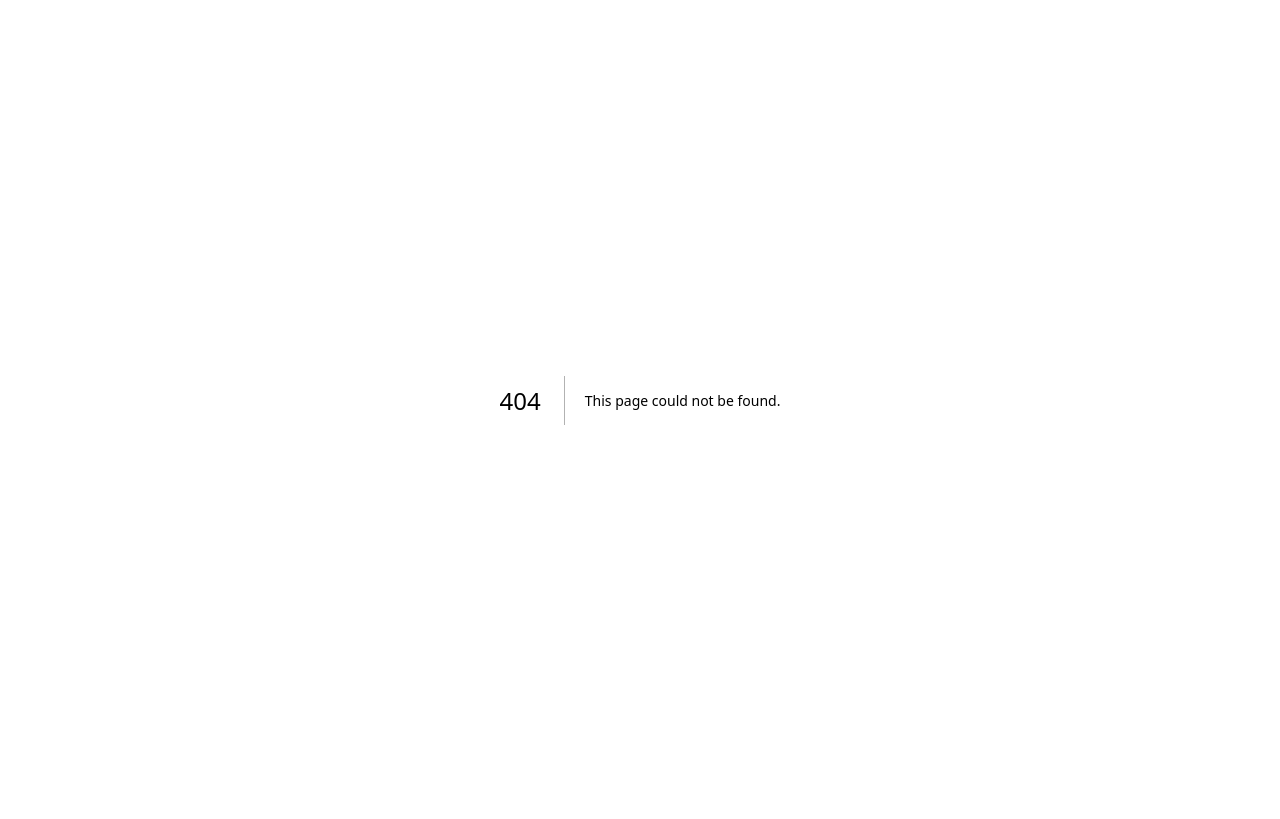
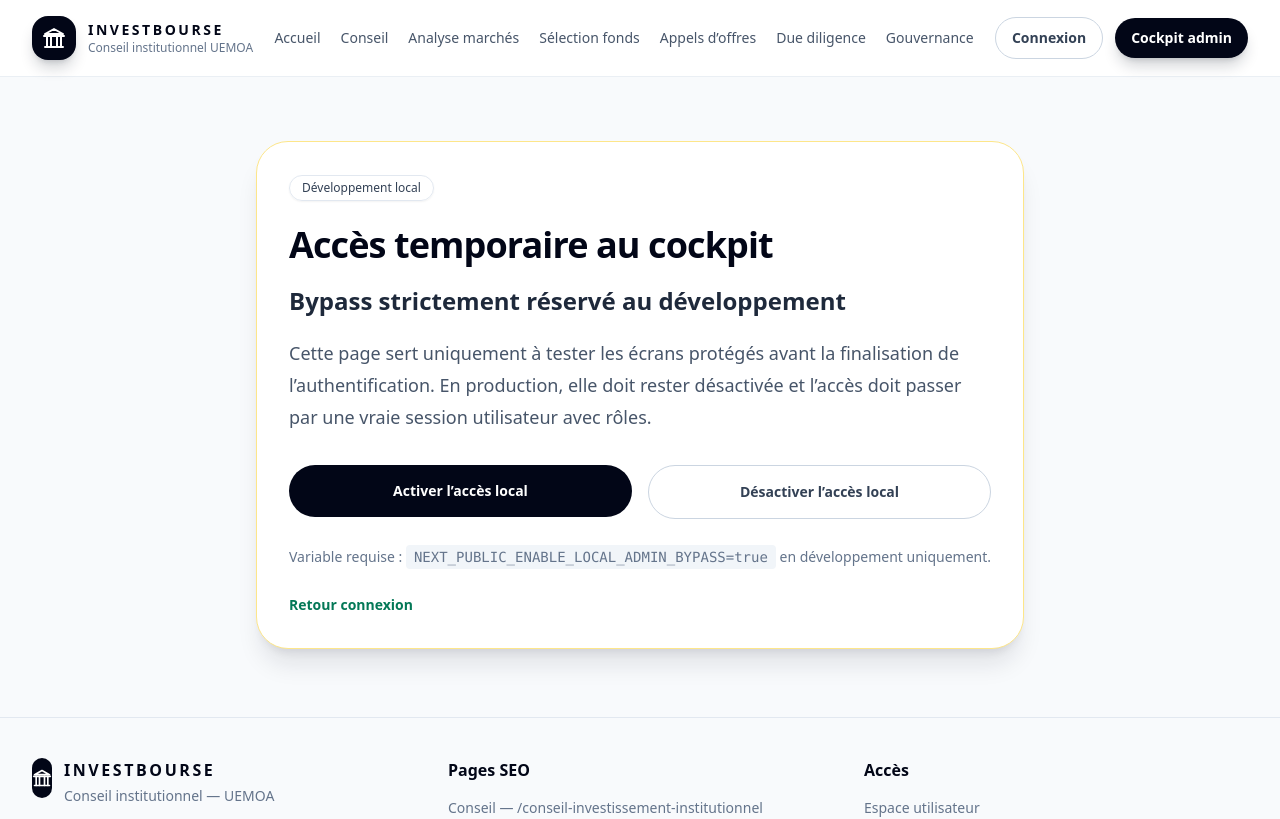
Before and after one commit to Patricked-code/Investbourse, a Next.js app in the folder apps/web/: page /dev/admin-access in a window 1280 px wide. Before the commit this address had no page. Shown: the top 819 px of the page. Built offline with nearby package versions, Linux system fonts and the light colour scheme.

Commit message:
feat(web): add local development admin access page

```diff
--- /dev/null
+++ b/apps/web/app/dev/admin-access/page.tsx
@@ -0,0 +1,64 @@
+import type { Metadata } from "next";
+import Link from "next/link";
+import { cookies } from "next/headers";
+import { redirect } from "next/navigation";
+import { Header } from "@/components/organisms/Header";
+import { Footer } from "@/components/organisms/Footer";
+import { Badge } from "@/components/atoms/Badge";
+
+export const metadata: Metadata = {
+  title: "Accès développement cockpit | Investbourse",
+  description: "Page de bypass local temporaire pour développer le cockpit Investbourse avant l’authentification finale.",
+  robots: { index: false, follow: false },
+};
+
+async function enableBypass() {
+  "use server";
+  const cookieStore = await cookies();
+  cookieStore.set("investbourse_admin_bypass", "enabled", {
+    httpOnly: true,
+    sameSite: "lax",
+    secure: process.env.NODE_ENV === "production",
+    path: "/",
+    maxAge: 60 * 60 * 4,
+  });
+  redirect("/admin");
+}
+
+async function disableBypass() {
+  "use server";
+  const cookieStore = await cookies();
+  cookieStore.delete("investbourse_admin_bypass");
+  redirect("/auth/login");
+}
+
+export default function DevAdminAccessPage() {
+  return (
+    <>
+      <Header />
+      <main className="min-h-[80vh] bg-slate-50 px-5 py-16 lg:px-8">
+        <section className="mx-auto max-w-3xl rounded-[2rem] border border-amber-200 bg-white p-8 shadow-xl shadow-slate-900/10">
+          <Badge>Développement local</Badge>
+          <h1 className="mt-6 text-4xl font-semibold tracking-tight text-slate-950">Accès temporaire au cockpit</h1>
+          <h2 className="mt-5 text-2xl font-semibold text-slate-800">Bypass strictement réservé au développement</h2>
+          <p className="mt-5 text-lg leading-8 text-slate-600">
+            Cette page sert uniquement à tester les écrans protégés avant la finalisation de l’authentification. En production, elle doit rester désactivée et l’accès doit passer par une vraie session utilisateur avec rôles.
+          </p>
+          <div className="mt-8 grid gap-4 md:grid-cols-2">
+            <form action={enableBypass}>
+              <button type="submit" className="w-full rounded-full bg-slate-950 px-6 py-4 text-sm font-semibold text-white hover:bg-emerald-700">Activer l’accès local</button>
+            </form>
+            <form action={disableBypass}>
+              <button type="submit" className="w-full rounded-full border border-slate-300 bg-white px-6 py-4 text-sm font-semibold text-slate-700 hover:border-red-300 hover:text-red-700">Désactiver l’accès local</button>
+            </form>
+          </div>
+          <p className="mt-6 text-sm leading-7 text-slate-500">
+            Variable requise : <code className="rounded bg-slate-100 px-2 py-1">NEXT_PUBLIC_ENABLE_LOCAL_ADMIN_BYPASS=true</code> en développement uniquement.
+          </p>
+          <Link href="/auth/login" className="mt-6 inline-flex text-sm font-semibold text-emerald-700">Retour connexion</Link>
+        </section>
+      </main>
+      <Footer />
+    </>
+  );
+}
```
